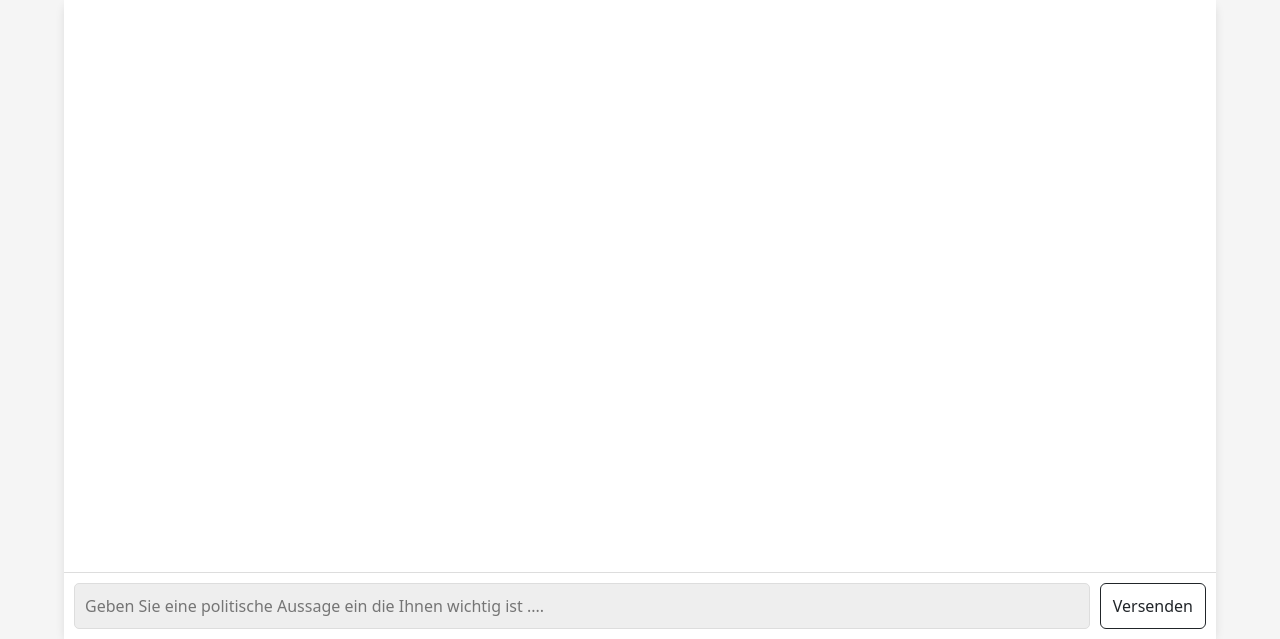
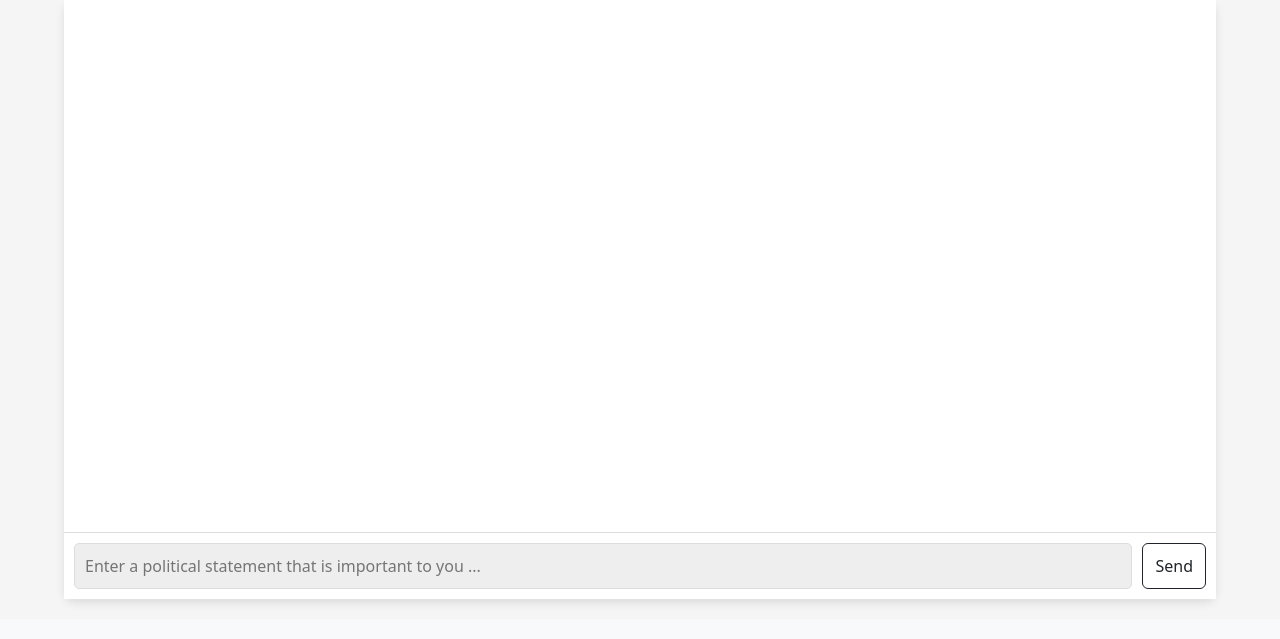
Before and after one commit to mrclklgnst/theadvisory, a Django app: page /PoliticalAdvisor/statementmatcher/ in a window 1280 px wide. Shown: the part 181-820 px from the top of the page. Run offline with Django 5.2, Linux system fonts and the light colour scheme.

Commit message:
added translations to text and updated links on index.html

```diff
--- a/PoliticalAdvisor/static/PoliticalAdvisor/scripts.js
+++ b/PoliticalAdvisor/static/PoliticalAdvisor/scripts.js
@@ -58,19 +58,22 @@ function displayBotMessage(data) {
     } else if (typeof data === "object") {
 
         let introText = document.createElement("p");
-        introText.innerText = "KI generierte Zusammenfassung der Position der Parteien:";
+        introText.innerText = languageContext["tableTitle"];
         botMessage.appendChild(introText);
 
         botMessage.appendChild(createTable(data));
-
-        let outroText = document.createElement("p");
-        outroText.innerText = "Unten finden sie relevante Aussagen aus den Parteiprogrammen:";
-        botMessage.appendChild(outroText);
     }
 
     // show bot message
     document.getElementById('messageWindow').appendChild(botMessage);
     scrollToBottom();
+
+    let outroText = document.createElement("div");
+    outroText.className = "message bot-message";
+    outroText.innerText = languageContext["citationsTitle"];
+
+    document.getElementById('messageWindow').appendChild(outroText);
+
 
 }
 
--- a/PoliticalAdvisor/static/PoliticalAdvisor/style.css
+++ b/PoliticalAdvisor/static/PoliticalAdvisor/style.css
@@ -47,7 +47,7 @@ h1 {
     flex-direction: column;
     justify-content: space-between;
     width: 90%;
-    height: 80vh;  /* Takes up 90% of the screen */
+    height: 75vh;
     background: white;
     border-radius: 10px;
     box-shadow: 0 4px 10px rgba(0, 0, 0, 0.1);
--- a/PoliticalAdvisor/templates/PoliticalAdvisor/statementmatcher.html
+++ b/PoliticalAdvisor/templates/PoliticalAdvisor/statementmatcher.html
@@ -28,8 +28,8 @@
 
         <!-- Chat Input Box -->
         <div class="chat-window">
-            <input type="text" id="userInput" placeholder="Geben Sie eine politische Aussage ein die Ihnen wichtig ist ....">
-            <button class="btn btn-outline-dark" onclick="sendUserInput()">Versenden</button>
+            <input type="text" id="userInput" placeholder="{{ lang_context.message_prompt }}">
+            <button class="btn btn-outline-dark" onclick="sendUserInput()">{{ lang_context.button_text }}</button>
         </div>
     </div>
 
@@ -40,6 +40,13 @@
 
     <!-- define the URL for the AJAX request -->
     <script> var analyzeUserInputUrl = "{% url 'analyze_user_input' %}";</script>
+    <script>
+            var languageContext = {
+                tableTitle: "{{ lang_context.table_title|escapejs }}",
+                citationsTitle: "{{ lang_context.citations_title|escapejs }}"
+        };
+
+    </script>
 
     <!-- load the scripts.js file -->
     <script src="{% static 'PoliticalAdvisor/scripts.js' %}"></script>
--- a/PoliticalAdvisor/views.py
+++ b/PoliticalAdvisor/views.py
@@ -12,7 +12,22 @@ def index(request):
     return render(request, "PoliticalAdvisor/index.html")
 def statement_matcher(request):
     language = request.COOKIES.get('language', 'en')
-    return render(request, "PoliticalAdvisor/statementmatcher.html")
+    lang_context = {
+        'en': {
+            'message_prompt': 'Enter a political statement that is important to you ...',
+            'button_text': 'Send',
+            'table_title': 'AI generated summary of party positions',
+            'citations_title': 'Citations from party programs',
+        },
+        'de': {
+            'message_prompt': 'Geben Sie eine politische Aussage ein die Ihnen wichtig ist ....',
+            'button_text': 'Versenden',
+            'table_title': 'AI generated summary of paty positions',
+            'citations_title': 'Citations from party programs',
+        }
+    }
+    selected_lang_context = lang_context.get(language, lang_context['en'])
+    return render(request, "PoliticalAdvisor/statementmatcher.html", {"lang_context": selected_lang_context})
 def analyze_user_input(request):
     if request.method == "POST":
         mockup_response = os.environ.get("MOCKUP_RESPONSE_MODE", default=False)
```
Also changed, not shown: PoliticalAdvisor/templates/PoliticalAdvisor/index.html (+12 -2 lines), 4 other files.
